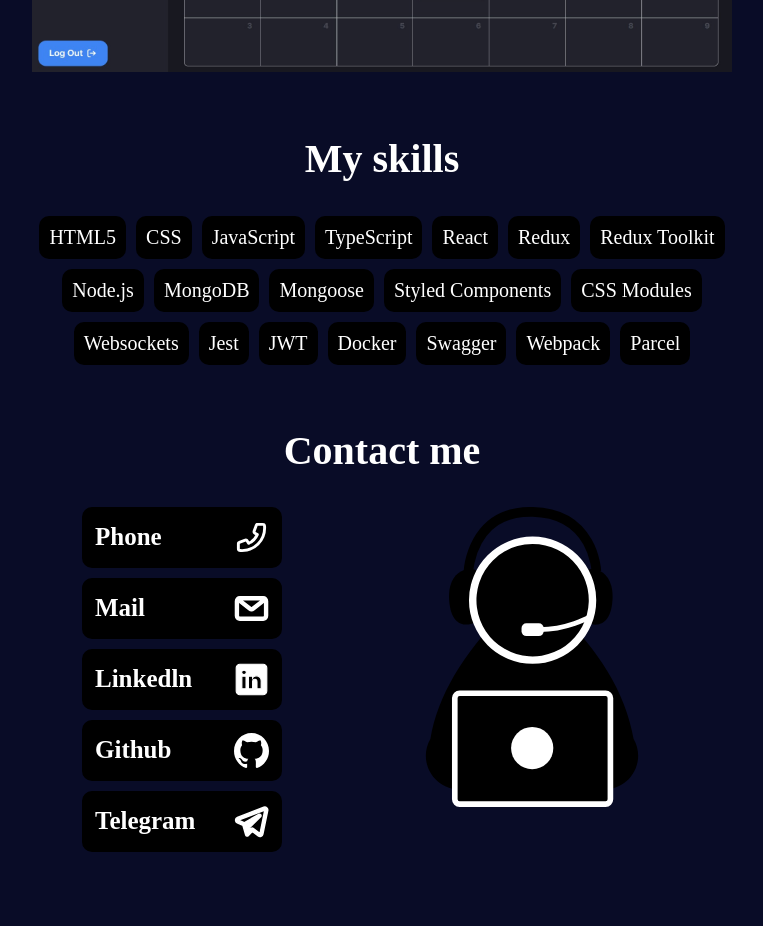
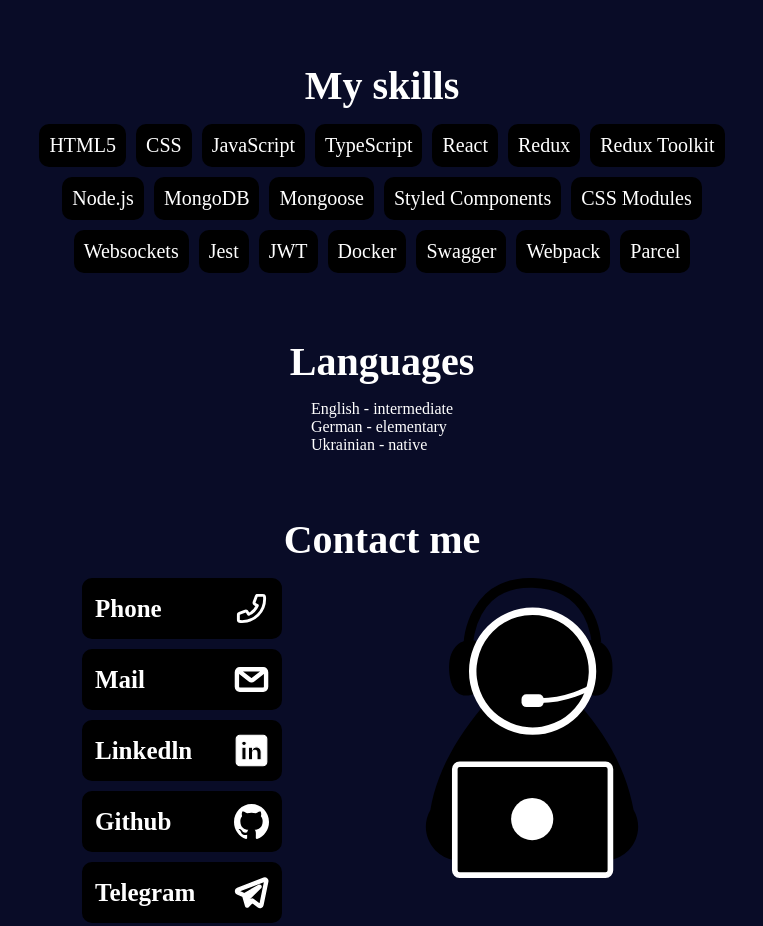
Before and after one commit to Dzhaman-Nazarii/portfolio-dzhaman, a website built with Parcel: page src/index.html in a window 1280 px wide. Shown: the part 1194-2120 px from the top of the page, without its empty margins (258-1021 px from the left). Built offline with nearby package versions, Linux system fonts and the light colour scheme.

Commit message:
add languages and global style

```diff
--- a/src/index.html
+++ b/src/index.html
@@ -13,6 +13,7 @@
       <include src="./partials/about.html"></include>
       <include src="./partials/projects.html"></include>
       <include src="./partials/skills.html"></include>
+      <include src="./partials/languages.html"></include>
       <include src="./partials/contact.html"></include>
     </main>
     <script type="module" src="./index.js"></script>
--- a/src/partials/header.html
+++ b/src/partials/header.html
@@ -24,6 +24,11 @@
                 </li>
                 <li class="header__item">
                     <a href="" class="header__link">
+                        Languages
+                    </a>
+                </li>
+                <li class="header__item">
+                    <a href="" class="header__link">
                         Contact
                     </a>
                 </li>
--- /dev/null
+++ b/src/partials/languages.html
@@ -0,0 +1,8 @@
+<section class="languages">
+    <h1 class="languages__header">Languages</h1>
+    <ul class="languages__list">
+        <li class="languages__item">English - intermediate</li>
+        <li class="languages__item">German - elementary</li>
+        <li class="languages__item">Ukrainian - native</li>
+    </ul>
+</section>
--- a/src/sass/_about.scss
+++ b/src/sass/_about.scss
@@ -4,6 +4,8 @@
   flex-direction: column;
   align-items: center;
   &__header{
+      margin-top: 35px;
+      margin-bottom: 15px;
       font-size: 40px;
       font-weight: bolder;
   }
--- a/src/sass/_contact.scss
+++ b/src/sass/_contact.scss
@@ -2,6 +2,7 @@
     margin-bottom: 62px;
     &__header {
         margin-top: 62px;
+        margin-bottom: 15px;
         font-size: 40px;
         font-weight: bolder;
         display: flex;
--- a/src/sass/_header.scss
+++ b/src/sass/_header.scss
@@ -6,9 +6,9 @@
     box-shadow: 0px 4px 10px 0px black;
     border-radius: 20px;
     &__list {
-      width: 660px;
+        width: 660px;
         display: flex;
-        gap: 60px;
+        gap: 20px;
     }
     &__item {
       list-style: none;
--- a/src/sass/_home.scss
+++ b/src/sass/_home.scss
@@ -4,6 +4,8 @@
     flex-direction: column;
     align-items: center;
     &__header {
+        margin-top: 35px;
+        margin-bottom: 25px;
         font-size: 40px;
         font-weight: bolder;
     }
@@ -16,7 +18,7 @@
         font-size: 20px;
         font-weight: bolder;
         padding-left: 10px;
-        margin-right: 10px;
+        margin-top: 20px;
         text-align: center;
     }
 }
--- /dev/null
+++ b/src/sass/_languages.scss
@@ -0,0 +1,12 @@
+.languages{
+    margin-top: 30px;
+    display: flex;
+    flex-direction: column;
+    align-items: center;
+    &__header{
+        margin-top: 35px;
+        margin-bottom: 15px;
+        font-size: 40px;
+        font-weight: bolder;
+    }
+}
--- a/src/sass/_projects.scss
+++ b/src/sass/_projects.scss
@@ -4,6 +4,8 @@
     flex-direction: column;
     align-items: center;
     &__header{
+        margin-top: 35px;
+        margin-bottom: 15px;
         font-size: 40px;
         font-weight: bolder;
     }
--- a/src/sass/_skills.scss
+++ b/src/sass/_skills.scss
@@ -4,6 +4,8 @@
     flex-direction: column;
     align-items: center;
     &__header {
+        margin-bottom: 15px;
+        margin-top: 35px;
         font-size: 40px;
         font-weight: bolder;
     }
--- a/src/sass/index.scss
+++ b/src/sass/index.scss
@@ -2,14 +2,42 @@
 @import './_home';
 @import './_about';
 @import './_projects';
-@import './skills';
-@import './contact';
+@import './_skills';
+@import './_contact';
+@import './_languages';
 
 body {
     box-sizing: border-box;
+    width: 700px;
+    font-family: 'Helvetica Now Display Regular';
+    font-size: 16px;
+    line-height: normal;
+    letter-spacing: normal;
     margin: 0 auto;
-    padding: 0;
     color: white;
     background-color: #090c27;
-    width: 700px;
+    padding: 0;
 }
+
+h1,
+h2,
+h3,
+h4,
+h5,
+h6,
+p {
+    margin-top: 0;
+    margin-bottom: 0;
+}
+
+a {
+  color: currentColor;
+  text-decoration: none;
+}
+
+ul, ol {
+  margin: 0;
+  padding: 0;
+  text-decoration: none;
+  list-style: none;
+}
```
